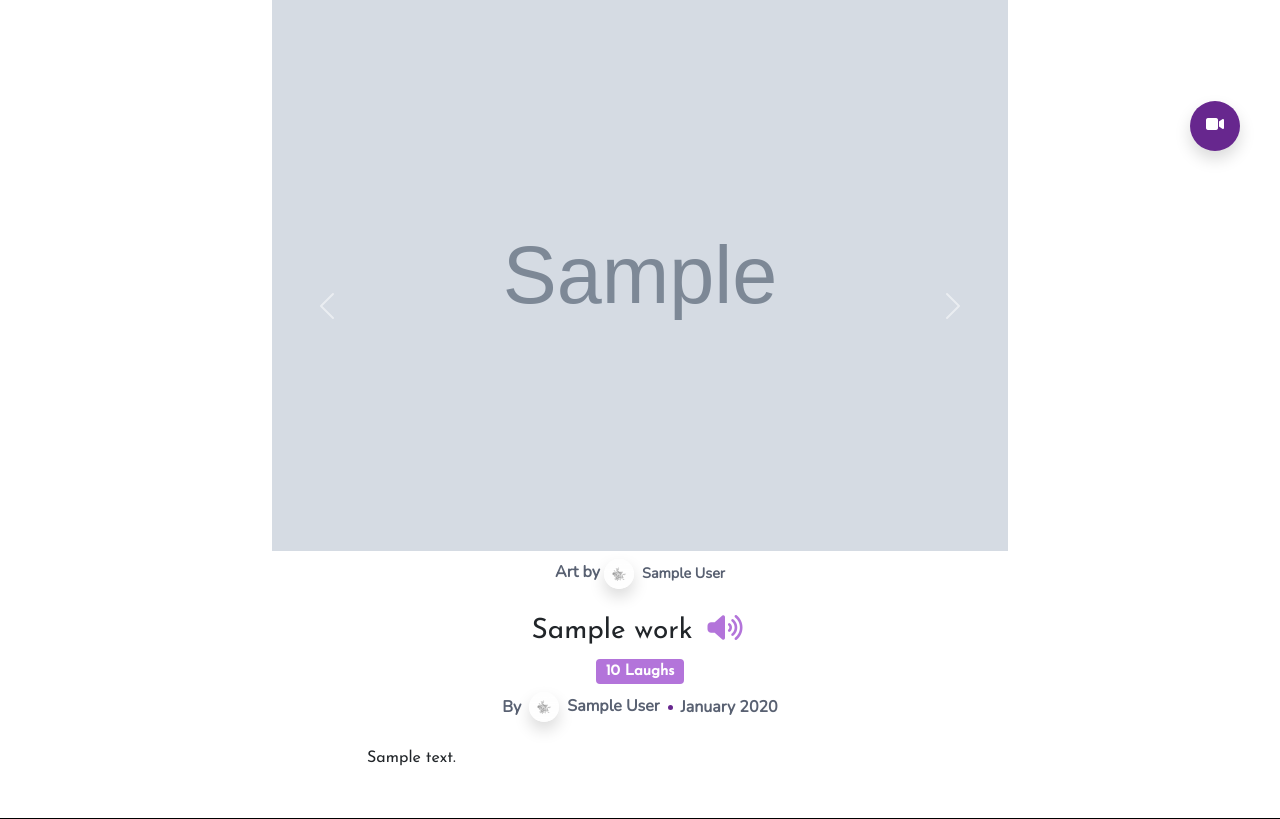
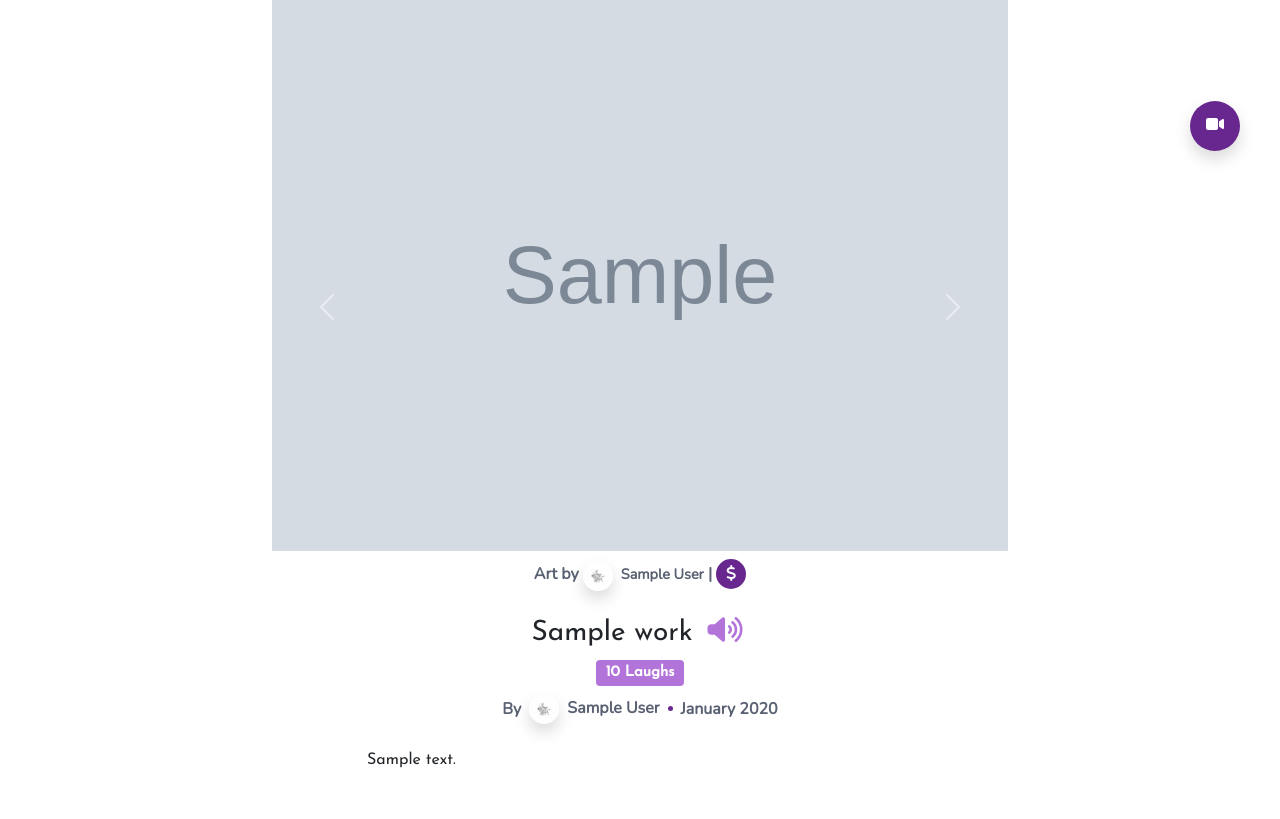
Before and after one commit to samsuchin/lampoom, a Django app: page /read/works/1/ in a window 1280 px wide. Shown: the part 609-1428 px from the top of the page. Run offline with Django 3.2, Linux system fonts and the light colour scheme; tables that the repository leaves empty hold one stand-in row (values such as "Sample post"); grey boxes marked "Sample" are stand-in pictures; some libraries are stand-ins or nearby versions; some web fonts are replaced.

Commit message:
product api

```diff
--- a/lampoon/settings.py
+++ b/lampoon/settings.py
@@ -152,6 +152,8 @@ DEFAULT_AUTO_FIELD = 'django.db.models.BigAutoField'
 
 AUTH_USER_MODEL = "account.User"
 
+PRODUCT_API_URL = env("PRODUCT_API_URL")
+
 CRISPY_TEMPLATE_PACK = 'bootstrap4'
 AUTHENTICATION_BACKENDS = ['account.backend.MyBackend']
 LOGGING = {
--- a/static/css/read.css
+++ b/static/css/read.css
@@ -69,3 +69,14 @@ h1{
 .info-text{
     font-size: 18px;
 }
+
+.buy-icon{
+	width:30px;
+	height:30px;
+	background-color:#67278e;
+	color:#FFF;
+	border-radius: 50%;
+	text-align:center;
+    border: none;
+    transition: all 300ms ease;
+}
--- a/templates/read/work_detail.html
+++ b/templates/read/work_detail.html
@@ -17,10 +17,14 @@
                 <div class="carousel-inner">
                     {% for art in art_works %}
                     <div class="carousel-item {% if forloop.first %}active{%endif%}">
+
                         <img src="{{art.image.url}}" class="d-block w-100" alt="...">
+
                         <div class="text-center work fw-bold d-block mt-2 mb-4">
                             Art by {% include 'includes/artist_profile_pic.html' %}
+                            | <a class="" href="{{PRODUCT_API_URL}}/shop/make-product-api/shirt/{{art.image.name}}/{{art.pk}}/{{request.get_host}}"><button class="buy-icon"><i style="color: white;" class="fa fa-dollar-sign"></i></button></a>
                         </div>
+
                       </div>
 
                     {% endfor %}
```
Also changed, not shown: static/images/mockups/shirt.jpg (added).
